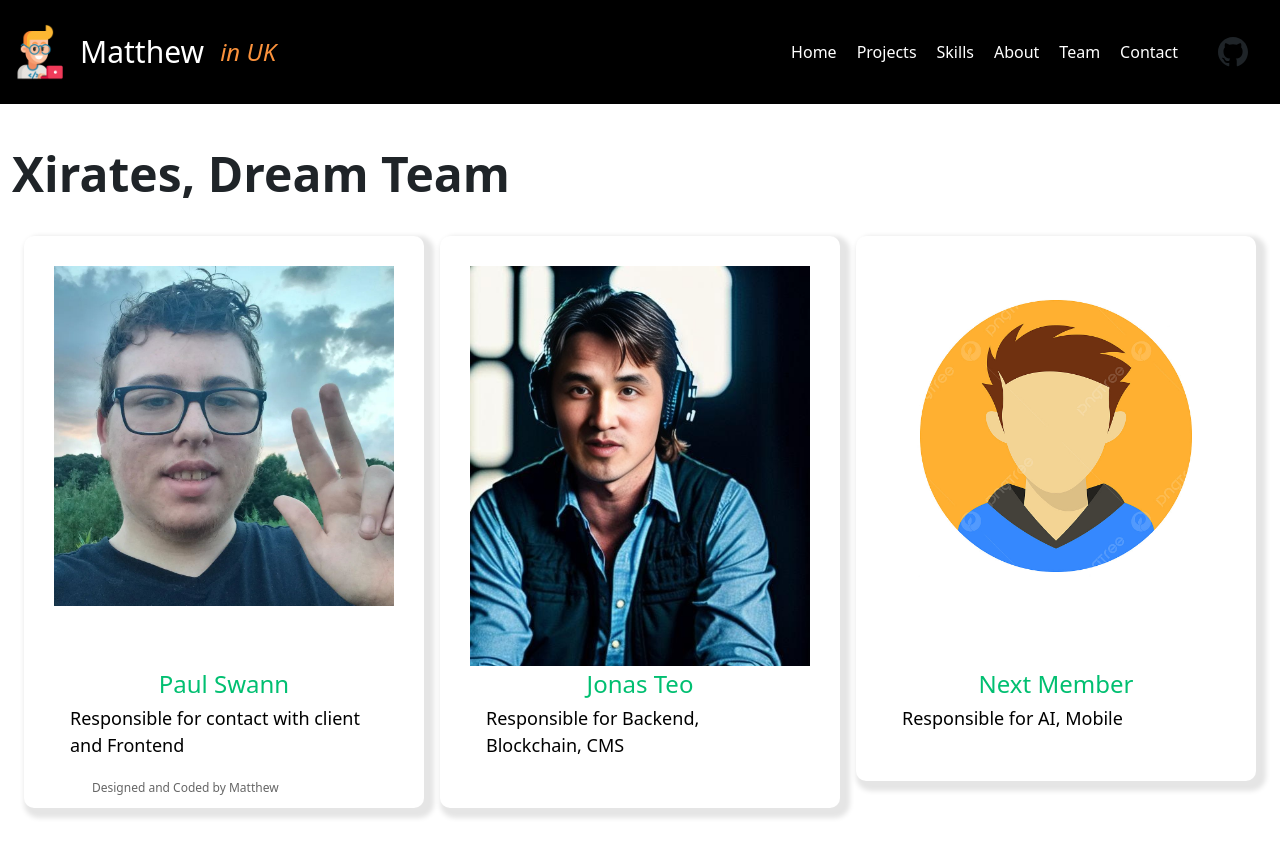
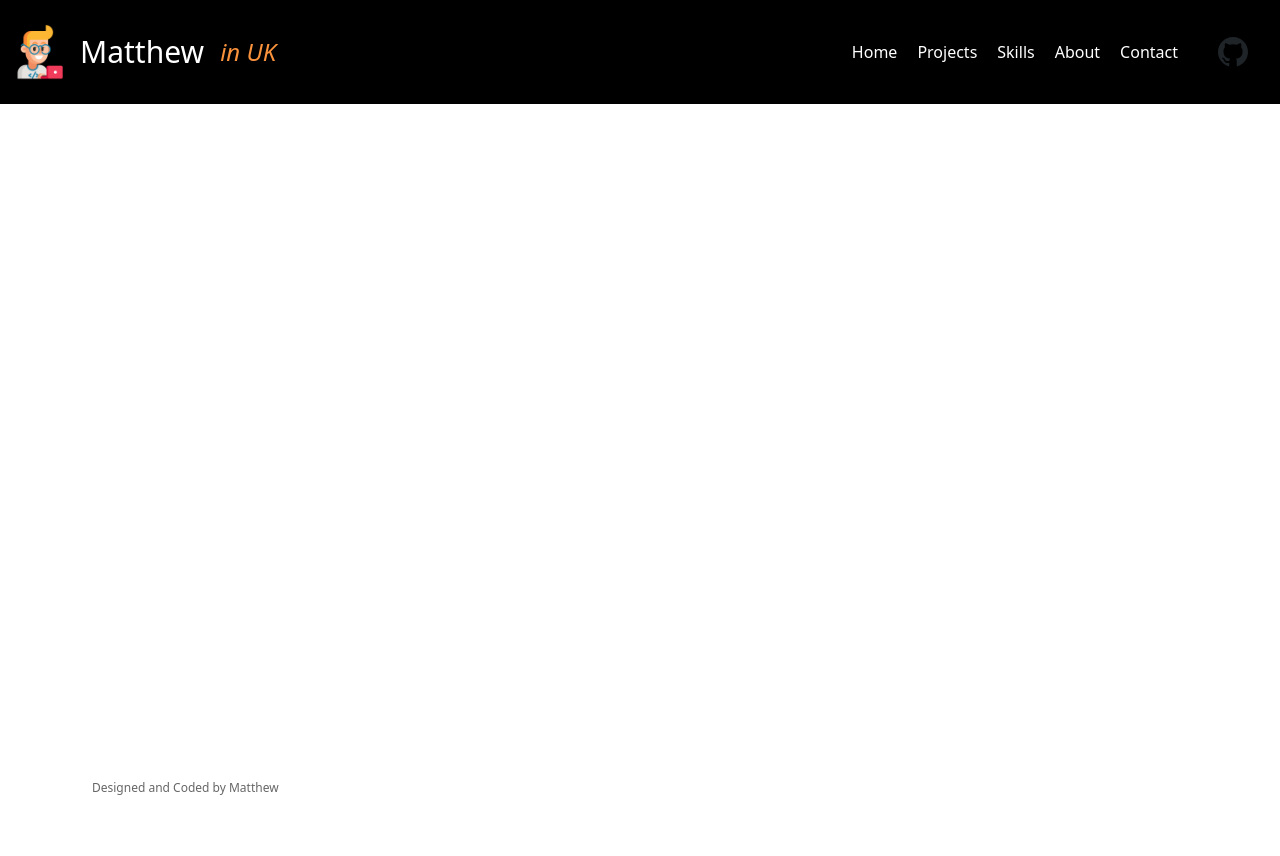
Before and after one commit to swraithe/swraithe-portfolio, a React (Create React App) app: page /team in a window 1280 px wide. Shown: the top 856 px of the page. After the commit the page ends 800 px from the top, so only its background shows below. Built offline with nearby package versions, Linux system fonts and the light colour scheme.

Commit message:
updated menu

```diff
--- a/src/App.js
+++ b/src/App.js
@@ -14,7 +14,7 @@ function App() {
       <Routes>
         <Route path="/" element={<Home />} />
         <Route path="/about" element={<About />} />
-        <Route path="/team" element={<Team />} />
+        {/* <Route path="/team" element={<Team />} /> */}
         <Route path="/contact" element={<Contact />} />
         <Route path="/projects" element={<Projects />} />
         <Route path="/technologies" element={<Technologies />} />
--- a/src/Components/Header.js
+++ b/src/Components/Header.js
@@ -61,11 +61,11 @@ function Header() {
                 About
               </NavLink>
             </li>
-            <li className="pb-1 md:pb-0">
+            {/* <li className="pb-1 md:pb-0">
               <NavLink to="/team" onClick={toggleClass}>
                 Team
               </NavLink>
-            </li>
+            </li> */}
             <li>
               <NavLink to="/contact" onClick={toggleClass}>
                 Contact
--- a/src/Details.js
+++ b/src/Details.js
@@ -3,7 +3,7 @@
 import logogradient from "./assets/images/logo.png";
 import logo from "./assets/images/logo2.svg";
 // Profile Image
-import profile from "./assets/images/profile.jpeg";
+import profile from "./assets/images/profile-1.jpg";
 // Tech stack images
 import html from "./assets/techstack/html.png";
 import css from "./assets/techstack/css.png";
```
Also changed, not shown: src/assets/images/profile-1.jpg (added).
